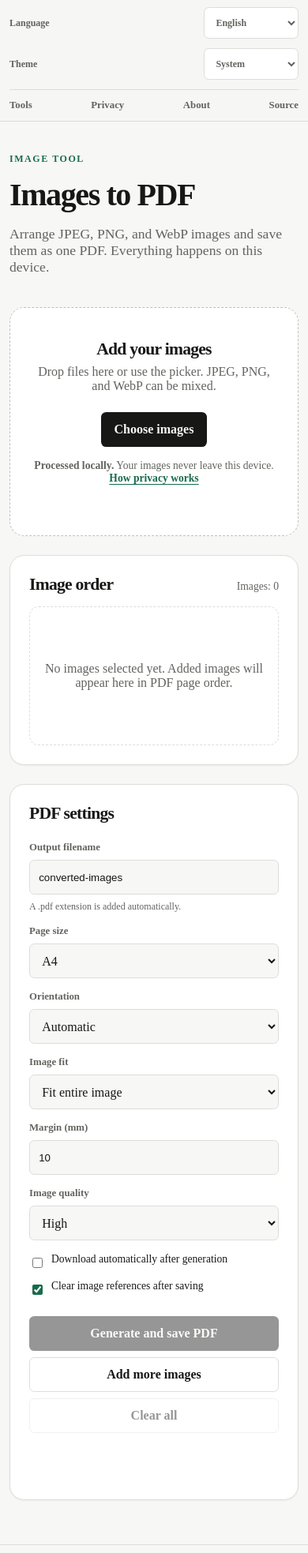
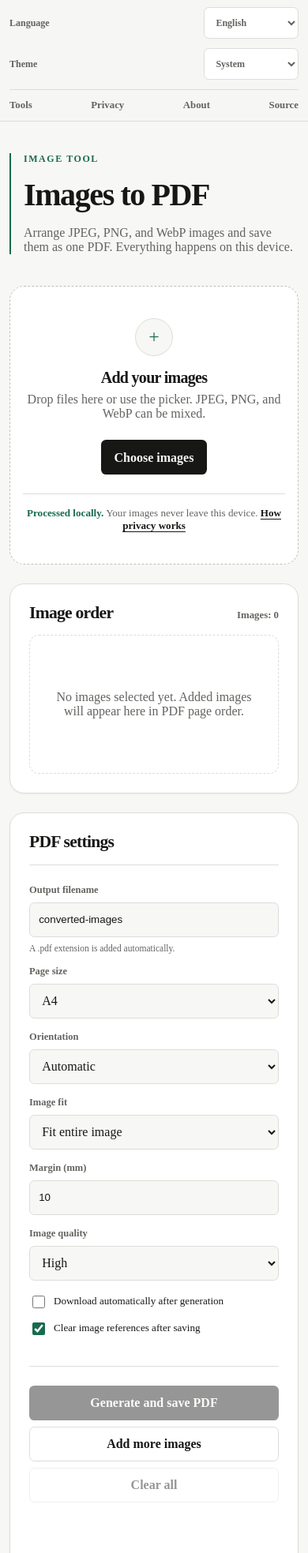
Before and after one commit to SecureToolsProject/Secure_Tools, a plain HTML site: page tools/image-to-pdf/index.html in a window 390 px wide. Shown: the part 33-2000 px from the top of the page at 79% size. Drawn offline with Linux system fonts and the light colour scheme.

Commit message:
🎀[Style] Polish Images to PDF responsive interface

```diff
--- a/tools/image-to-pdf/tool.css
+++ b/tools/image-to-pdf/tool.css
@@ -1,54 +1,84 @@
+:root { --tool-danger: #b42318; --tool-danger-soft: #fce8e6; }
+:root[data-resolved-theme="dark"] { --tool-danger: #ff9187; --tool-danger-soft: #3b211f; }
+
 .tool-main { padding-block: var(--space-7) var(--space-8); }
-.tool-intro { max-width: 48rem; margin-bottom: var(--space-7); }
-.tool-intro h1 { margin-bottom: var(--space-4); font-size: clamp(2.5rem, 7vw, 4.75rem); }
-.tool-intro > p:last-child { color: var(--text-secondary); font-size: 1.1rem; }
-.tool-layout { display: grid; grid-template-columns: minmax(0, 1fr) 20rem; gap: var(--space-5); align-items: start; }
-.tool-workspace { display: grid; gap: var(--space-5); }
-.drop-zone { padding: var(--space-7) var(--space-5); border: 1px dashed var(--border-strong); border-radius: var(--radius-lg); text-align: center; background: var(--bg-secondary); }
+.tool-intro { position: relative; max-width: 52rem; margin-bottom: var(--space-7); padding-left: var(--space-5); border-left: 2px solid var(--accent); }
+.tool-intro h1 { max-width: 12ch; margin-bottom: var(--space-4); font-size: clamp(2.5rem, 7vw, 4.75rem); }
+.tool-intro > p:last-child { max-width: 43rem; margin-bottom: 0; color: var(--text-secondary); font-size: clamp(1rem, 2vw, 1.15rem); }
+
+.tool-layout { display: grid; grid-template-columns: minmax(0, 1fr) minmax(18rem, 21rem); gap: var(--space-5); align-items: start; }
+.tool-workspace { display: grid; min-width: 0; gap: var(--space-5); }
+.drop-zone { position: relative; padding: clamp(2.5rem, 7vw, 4.75rem) var(--space-5); overflow: hidden; border: 1px dashed var(--border-strong); border-radius: var(--radius-lg); text-align: center; background: var(--bg-secondary); transition: border-color var(--transition-fast), background-color var(--transition-fast); }
+.drop-zone::before { display: grid; width: 3rem; height: 3rem; place-items: center; margin: 0 auto var(--space-4); border: 1px solid var(--border); border-radius: 50%; background: var(--bg-primary); color: var(--accent); content: "+"; font-size: 1.5rem; font-weight: 500; }
 .drop-zone[data-dragging="true"] { border-color: var(--accent); background: var(--accent-soft); }
-.drop-zone h2 { margin-bottom: var(--space-2); font-size: 1.35rem; }
-.drop-zone p { margin-bottom: var(--space-5); color: var(--text-secondary); }
+.drop-zone[data-dragging="true"]::before { border-color: var(--accent); background: var(--bg-secondary); }
+.drop-zone h2 { margin-bottom: var(--space-2); font-size: clamp(1.25rem, 3vw, 1.55rem); }
+.drop-zone > p { max-width: 34rem; margin-inline: auto; color: var(--text-secondary); }
+.drop-zone > p:not(.local-note) { margin-bottom: var(--space-5); }
 .drop-zone .button { cursor: pointer; }
 .visually-hidden { position: absolute; width: 1px; height: 1px; padding: 0; overflow: hidden; clip: rect(0 0 0 0); white-space: nowrap; border: 0; }
-.local-note { margin: var(--space-4) 0 0; font-size: 0.85rem; }
-.local-note a { color: var(--accent); font-weight: 700; }
-.queue { padding: var(--space-5); }
+.visually-hidden:focus-visible + .button { outline: 3px solid var(--focus); outline-offset: 3px; }
+.local-note { margin: var(--space-5) auto 0; padding-top: var(--space-4); border-top: 1px solid var(--border); font-size: 0.82rem; }
+.local-note strong { color: var(--accent); }
+.local-note a { color: var(--text-primary); font-weight: 700; }
+
+.queue { min-width: 0; padding: var(--space-5); }
 .queue-header { display: flex; align-items: baseline; justify-content: space-between; gap: var(--space-4); margin-bottom: var(--space-4); }
 .queue-header h2 { margin: 0; font-size: 1.35rem; }
-.queue-header span { color: var(--text-secondary); font-size: 0.85rem; }
-.queue-empty { min-height: 11rem; display: grid; place-items: center; margin: 0; border: 1px dashed var(--border); border-radius: var(--radius-md); color: var(--text-secondary); text-align: center; }
+.queue-header span { color: var(--text-secondary); font-size: 0.8rem; font-weight: 700; }
+.queue-empty { min-height: 11rem; display: grid; place-items: center; margin: 0; padding: var(--space-5); border: 1px dashed var(--border); border-radius: var(--radius-md); color: var(--text-secondary); text-align: center; }
 .image-list { display: grid; gap: var(--space-3); margin: 0; padding: 0; list-style: none; }
-.queue-item { display: grid; grid-template-columns: 4.5rem minmax(0, 1fr) auto; align-items: center; gap: var(--space-3); padding: var(--space-3); border: 1px solid var(--border); border-radius: var(--radius-md); }
-.queue-thumbnail { width: 4.5rem; height: 4.5rem; object-fit: cover; border-radius: var(--radius-sm); background: var(--bg-subtle); }
-.queue-details { min-width: 0; display: grid; }
+.queue-item { display: grid; grid-template-columns: 4.5rem minmax(0, 1fr) auto; align-items: center; gap: var(--space-3); padding: var(--space-3); border: 1px solid var(--border); border-radius: var(--radius-md); background: var(--bg-primary); transition: border-color var(--transition-fast), background-color var(--transition-theme); }
+.queue-item:focus-within { border-color: var(--border-strong); }
+.queue-thumbnail { width: 4.5rem; height: 4.5rem; object-fit: cover; border: 1px solid var(--border); border-radius: var(--radius-sm); background: var(--bg-subtle); }
+.queue-details { min-width: 0; display: grid; gap: var(--space-1); }
 .queue-name { overflow: hidden; text-overflow: ellipsis; white-space: nowrap; }
-.queue-meta { color: var(--text-secondary); font-size: 0.8rem; }
+.queue-meta { color: var(--text-secondary); font-size: 0.78rem; }
 .queue-actions { display: flex; gap: var(--space-2); }
-.queue-action { width: 2.5rem; height: 2.5rem; border: 1px solid var(--border); border-radius: var(--radius-sm); background: var(--bg-secondary); cursor: pointer; }
+.queue-action { width: 2.5rem; height: 2.5rem; border: 1px solid var(--border); border-radius: var(--radius-sm); background: var(--bg-secondary); color: var(--text-primary); cursor: pointer; transition: border-color var(--transition-fast), background-color var(--transition-fast); }
+.queue-action:hover:not(:disabled) { border-color: var(--border-strong); background: var(--bg-subtle); }
+.queue-action--remove:hover:not(:disabled) { border-color: var(--tool-danger); background: var(--tool-danger-soft); color: var(--tool-danger); }
 .queue-action:disabled { opacity: 0.35; cursor: not-allowed; }
+
 .settings { position: sticky; top: var(--space-4); padding: var(--space-5); }
-.settings h2 { margin-bottom: var(--space-5); font-size: 1.35rem; }
+.settings h2 { margin-bottom: var(--space-5); padding-bottom: var(--space-4); border-bottom: 1px solid var(--border); font-size: 1.35rem; }
 .field { display: grid; gap: var(--space-2); margin-bottom: var(--space-4); }
-.field label { color: var(--text-secondary); font-size: 0.8rem; font-weight: 700; }
-.field input, .field select { width: 100%; min-height: 2.75rem; padding: 0.55rem 0.7rem; border: 1px solid var(--border); border-radius: var(--radius-sm); background: var(--bg-primary); color: var(--text-primary); }
-.field-help { margin: 0; color: var(--text-secondary); font-size: 0.75rem; }
-.check-field { display: flex; gap: var(--space-2); align-items: flex-start; margin-bottom: var(--space-3); font-size: 0.85rem; }
-.check-field input { margin-top: 0.35rem; accent-color: var(--accent); }
-.tool-actions { display: grid; gap: var(--space-2); margin-top: var(--space-5); }
+.field label { color: var(--text-secondary); font-size: 0.78rem; font-weight: 750; }
+.field input, .field select { width: 100%; min-height: 2.75rem; padding: 0.55rem 0.7rem; border: 1px solid var(--border); border-radius: var(--radius-sm); background: var(--bg-primary); color: var(--text-primary); transition: border-color var(--transition-fast), background-color var(--transition-theme); }
+.field input:hover, .field select:hover { border-color: var(--border-strong); }
+.field-help { margin: 0; color: var(--text-secondary); font-size: 0.72rem; }
+.check-field { display: flex; gap: var(--space-2); align-items: flex-start; margin-bottom: var(--space-3); font-size: 0.82rem; line-height: 1.45; }
+.check-field input { width: 1rem; height: 1rem; flex: 0 0 auto; margin-top: 0.2rem; accent-color: var(--accent); }
+.tool-actions { display: grid; gap: var(--space-2); margin-top: var(--space-5); padding-top: var(--space-5); border-top: 1px solid var(--border); }
 .tool-actions .button { width: 100%; cursor: pointer; }
 .button:disabled { opacity: 0.45; cursor: not-allowed; }
-.generation-progress { width: 100%; margin-top: var(--space-4); accent-color: var(--accent); }
-.tool-status { min-height: 3rem; margin: var(--space-3) 0 0; color: var(--text-secondary); font-size: 0.85rem; }
-.tool-status[data-tone="error"] { color: #b42318; }
+.generation-progress { width: 100%; height: 0.55rem; margin-top: var(--space-4); accent-color: var(--accent); }
+.tool-status { min-height: 3rem; margin: var(--space-3) 0 0; color: var(--text-secondary); font-size: 0.82rem; line-height: 1.5; }
+.tool-status[data-tone="error"] { color: var(--tool-danger); }
+.tool-status[data-tone="warning"] { color: #8a5700; }
+:root[data-resolved-theme="dark"] .tool-status[data-tone="warning"] { color: #f2bd63; }
 .tool-status[data-tone="success"] { color: var(--accent); }
 
-@media (max-width: 52rem) {
+@media (max-width: 60rem) {
   .tool-layout { grid-template-columns: 1fr; }
   .settings { position: static; }
+  .settings form { display: grid; grid-template-columns: repeat(2, minmax(0, 1fr)); gap: 0 var(--space-5); }
+  .settings h2, .check-field, .tool-actions, .generation-progress, .tool-status { grid-column: 1 / -1; }
 }
 
-@media (max-width: 32rem) {
-  .queue-item { grid-template-columns: 3.5rem minmax(0, 1fr); }
-  .queue-thumbnail { width: 3.5rem; height: 3.5rem; }
-  .queue-actions { grid-column: 1 / -1; }
+@media (max-width: 38rem) {
+  .tool-intro { padding-left: var(--space-4); }
+  .drop-zone { padding-inline: var(--space-4); }
+  .settings form { grid-template-columns: 1fr; }
+  .settings h2, .check-field, .tool-actions, .generation-progress, .tool-status { grid-column: auto; }
+  .queue-item { grid-template-columns: 3.75rem minmax(0, 1fr); }
+  .queue-thumbnail { width: 3.75rem; height: 3.75rem; }
+  .queue-actions { grid-column: 1 / -1; justify-content: flex-end; padding-top: var(--space-2); border-top: 1px solid var(--border); }
+  .queue-action { width: 2.75rem; height: 2.75rem; }
 }
+
+@media (max-width: 24rem) {
+  .queue { padding: var(--space-4); }
+  .queue-header { align-items: flex-start; flex-direction: column; gap: var(--space-1); }
+  .drop-zone .button { width: 100%; }
+}
```
